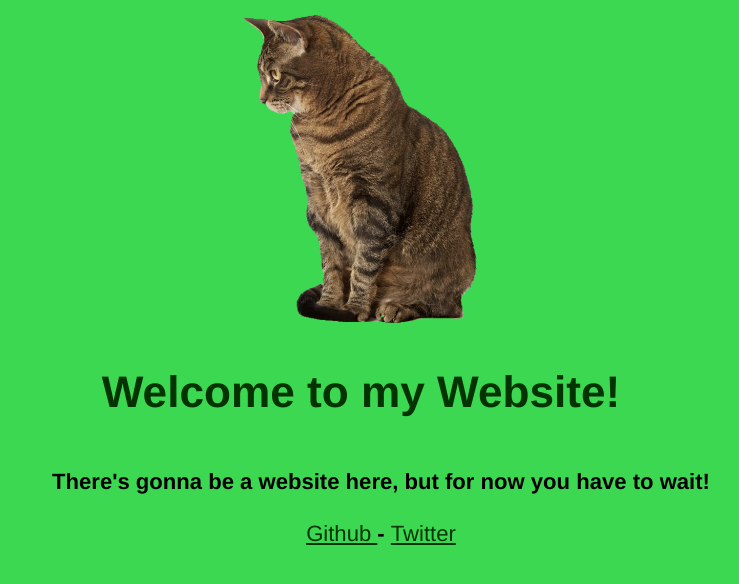
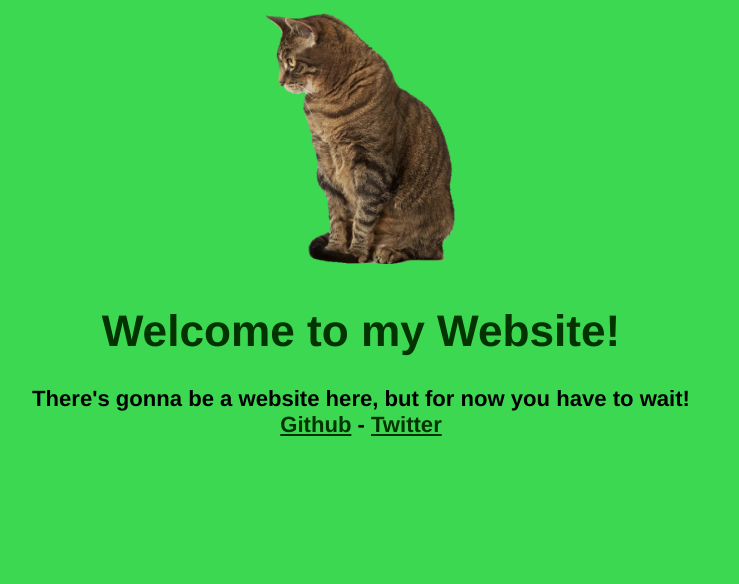
Before and after one commit to InventBoss/Futurez.net_TEMP, a Vue app: page / in a window 1280 px wide. Shown: the top 584 px of the page, without its empty margins (279-1018 px from the left). Built offline with nearby package versions, Linux system fonts and the light colour scheme.

Commit message:
fixed the text aligning bug

```diff
--- a/src/App.vue
+++ b/src/App.vue
@@ -1,5 +1,5 @@
 <template>
-  <img src="./assets/cat.png" style="width: 20vw" />
+  <img src="./assets/cat.png" style="width: calc(10vw + 10vh)" />
 
   <GameWindow />
 </template>
--- a/src/components/GameWindow.vue
+++ b/src/components/GameWindow.vue
@@ -2,26 +2,25 @@
   <div
     style="
       display: flex;
+      justify-content: center;
       flex-direction: column;
-      flex-wrap: wrap;
       font-size: calc(0.6vw + 1.8vh);
+      margin: 0 auto;
+      height: 100%;
+      width: 100%;
     "
   >
-    <h1 style="color: #033300">Welcome to my Website!</h1>
-    <ul style="list-style-type: none">
-      <li>
-        <b>There's gonna be a website here, but for now you have to wait! </b>
-      </li>
-      <li>
-        <a
+    <h1 style="color: #033300; text-align: center">Welcome to my Website!</h1>
+    <b>There's gonna be a website here, but for now you have to wait! <br /></b>
+
+    <b
+      ><a
         href="https://github.com/InventBoss/Futurez.net"
         style="color: #033300"
         target="_blank"
         rel="noopener"
+        >Github</a
       >
-          <br />
-          Github
-        </a>
       <b> - </b>
       <a
         href="https://twitter.com/Invent_Boss"
@@ -30,9 +29,8 @@
         rel="noopener"
       >
         Twitter
-        </a>
-      </li>
-    </ul>
+      </a></b
+    >
   </div>
 </template>
 
```
Also changed, not shown: 1 other file (tests, documents, lock files or other folders). Lines whose indentation alone changed are shown as unchanged.
